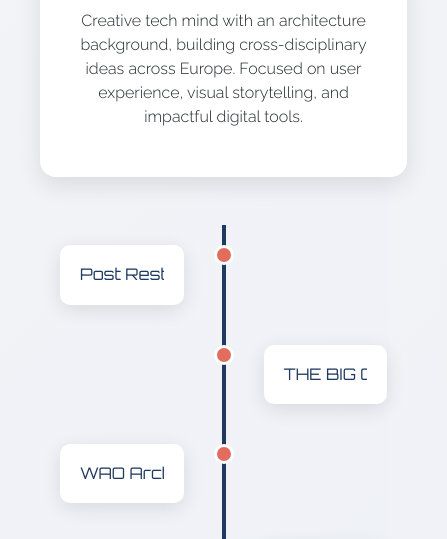
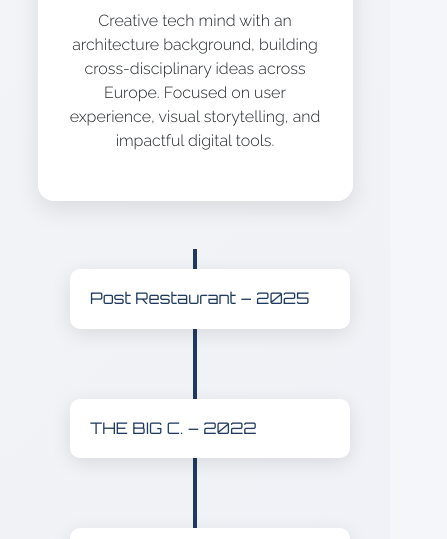
Before and after one commit to Sabina940/This-is-Pierina, a website: page cv.html in a window 390 px wide. Shown: the part 305-844 px from the top of the page, 447 px wide, since content can reach past the window. Drawn offline with nearby package versions, Linux system fonts and the light colour scheme.

Commit message:
small changes

```diff
--- a/css/style.css
+++ b/css/style.css
@@ -540,6 +540,11 @@ h5{
     align-items: center;
   }
 
+  .typewriter {
+    white-space: normal; /* Allow text to wrap */
+    overflow: visible; /* No hidden overflow */
+  }
+
 
   .masonry {
     column-count: 1;
@@ -557,6 +562,11 @@ h5{
 
   .sidebar.open {
     left: 0;
+  }
+
+  .nav hover,
+  .nav active {
+    color: #e26d5c;
   }
 
   .hamburger-logo {
--- a/cv.html
+++ b/cv.html
@@ -169,7 +169,26 @@
         margin-left: 0;
         padding: 20px;
       }
-    }
+
+
+
+            .timeline-item {
+              width: 100%;
+              padding-left: 50px;
+              padding-right: 20px;
+              margin-bottom: 30px;
+            }
+
+            .timeline-item:nth-child(even) {
+              left: 0;
+            }
+
+            .timeline-item:nth-child(odd) {
+              left: 0;
+}
+.timeline-item::before {
+    display: none;
+  }
 
 
   </style>
```
Also changed, not shown: about.html (+1 -1 lines).
